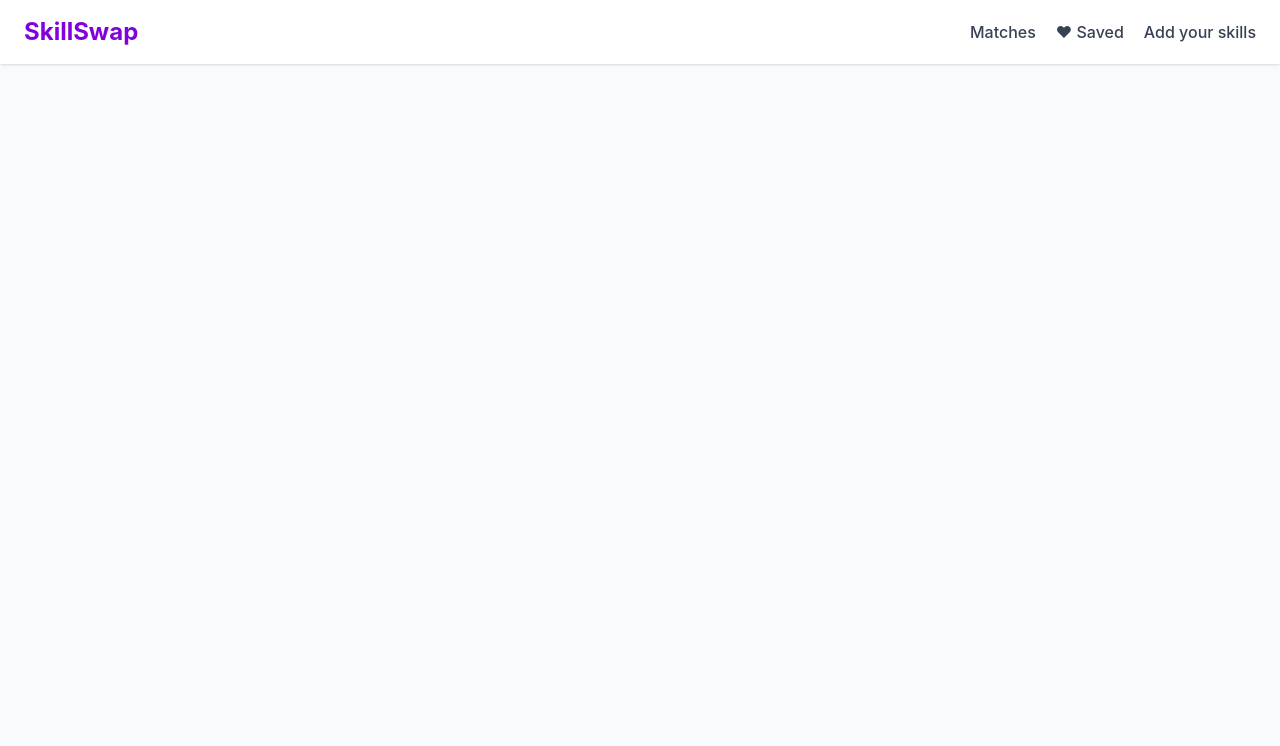
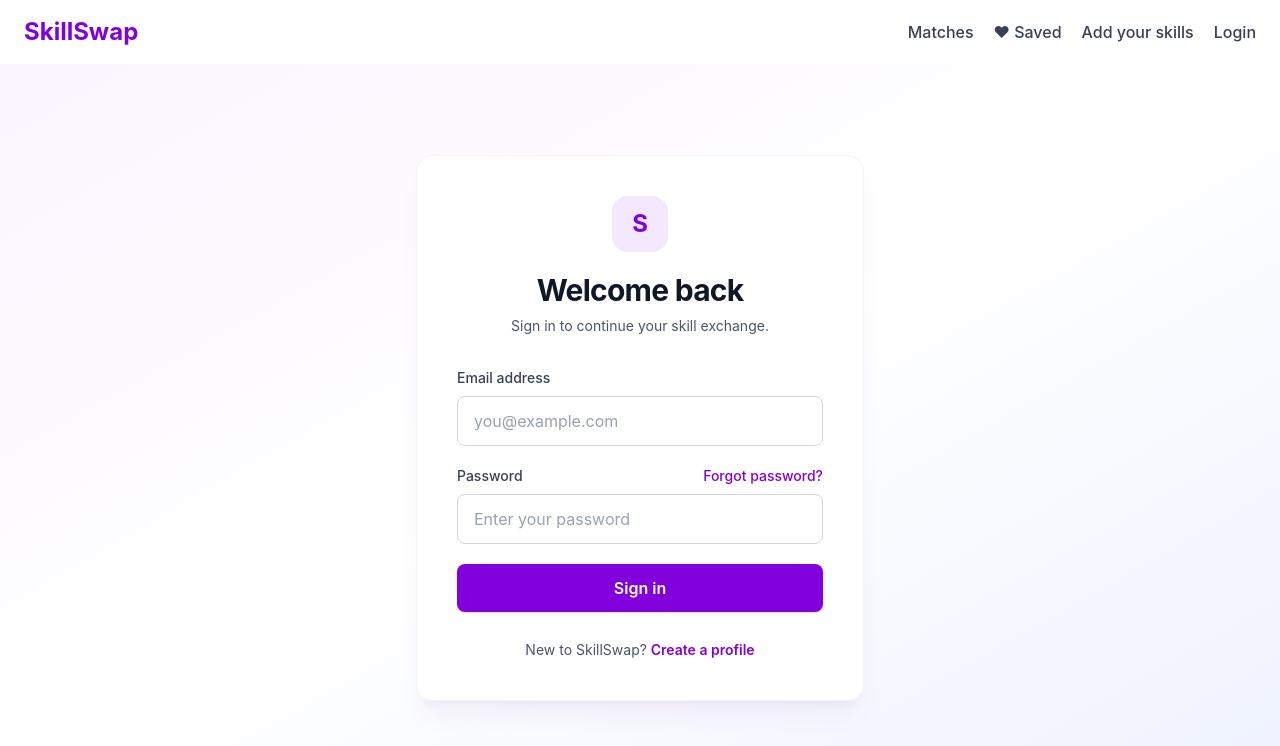
Before and after one commit to Nicole-ke/Skills-swap, a React (Vite) app: page /login in a window 1280 px wide. Shown: the top 746 px of the page. Built offline with nearby package versions, Linux system fonts and the light colour scheme.

Commit message:
I worked on the tailwind css for the log in page

```diff
--- a/src/App.jsx
+++ b/src/App.jsx
@@ -25,6 +25,9 @@ function App() {
             <Link to="/skills" className="hover:text-purple-600">
               Add your skills
             </Link>
+            <Link to="/login" className="hover:text-purple-600">
+              Login
+            </Link>
           </div>
         </nav>
 
@@ -32,6 +35,7 @@ function App() {
           <Route path="/" element={<Matches />} />
           <Route path="/saved" element={<SavedMatches />} />
           <Route path="/skills" element={<SkillForm />} />
+          <Route path="/login" element={<LoginForm />} />
           <Route path="/profile/:id" element={<Profile />} />
         </Routes>
       </div>
--- a/src/pages/LoginForm.jsx
+++ b/src/pages/LoginForm.jsx
@@ -1,239 +1,104 @@
-import { useState } from 'react';
+import { useState } from "react";
+import { Link } from "react-router-dom";
 
-const SKILLS = [
-  'Frontend Development',
-  'Backend Development',
-  'Full Stack Development',
-  'UI/UX Design',
-  'Mobile Development',
-  'DevOps',
-  'Data Science',
-  'Machine Learning',
-  'Graphic Design',
-  'Digital Marketing',
-  'Photography',
-  'Spanish',
-  'French',
-  'Guitar',
-  'Public Speaking',
-  'Other',
-];
+export default function LoginForm() {
+  const [message, setMessage] = useState("");
 
-const initialForm = {
-  name: '',
-  email: '',
-  location: '',
-  bio: '',
-  offers: [],
-  wants: [],
-};
-
-const initialErrors = {
-  name: '',
-  email: '',
-  location: '',
-  bio: '',
-  offers: '',
-  wants: '',
-};
-
-export default function ProfileForm() {
-  const [form, setForm] = useState(initialForm);
-  const [errors, setErrors] = useState(initialErrors);
-  const [submitted, setSubmitted] = useState(null);
-
-  const handleChange = (e) => {
-    const { name, value } = e.target;
-    setForm((prev) => ({ ...prev, [name]: value }));
-    setErrors((prev) => ({ ...prev, [name]: '' }));
-  };
-
-
-  const toggleSkill = (field, skill) => {
-    setForm((prev) => {
-      const list = prev[field];
-      const next = list.includes(skill)
-        ? list.filter((s) => s !== skill)
-        : [...list, skill];
-      return { ...prev, [field]: next };
-    });
-    setErrors((prev) => ({ ...prev, [field]: '' }));
-  };
-
-  const validate = () => {
-    const next = { ...initialErrors };
-    let valid = true;
-
-    if (!form.name.trim()) {
-      next.name = 'Name is required';
-      valid = false;
+  function handleSubmit(event) {
+    event.preventDefault();
+    setMessage("Sign-in is not connected yet. Please try again later.");
   }
 
-    if (!form.email.trim()) {
-      next.email = 'Email is required';
-      valid = false;
-    } else if (!/^[^\s@]+@[^\s@]+\.[^\s@]+$/.test(form.email)) {
-      next.email = 'Enter a valid email address';
-      valid = false;
-    }
-
-    if (!form.location.trim()) {
-      next.location = 'Location is required';
-      valid = false;
-    }
-
-    if (form.bio.length > 300) {
-      next.bio = 'Bio must be 300 characters or less';
-      valid = false;
-    }
-
-    if (form.offers.length === 0) {
-      next.offers = 'Select at least one skill you can offer';
-      valid = false;
-    }
-
-    if (form.wants.length === 0) {
-      next.wants = 'Select at least one skill you want to learn';
-      valid = false;
-    }
-
-    setErrors(next);
-    return valid;
-  };
-
-  const handleSubmit = (e) => {
-    e.preventDefault();
-    if (!validate()) return;
-
-    // Replace with API call
-    console.log('Saving profile:', form);
-    setSubmitted(form);
-    setForm(initialForm);
-  };
-
   return (
-    <div className="profile-container">
-      <h2>Create your profile</h2>
-      <p className="subtitle">Share what you know — learn what you don't.</p>
-
-      <form onSubmit={handleSubmit} noValidate>
-
-        <div className="field">
-          <label htmlFor="name">Name</label>
-          <input
-            id="name"
-            name="name"
-            type="text"
-            value={form.name}
-            onChange={handleChange}
-            placeholder="Jane Doe"
-            aria-invalid={!!errors.name}
-          />
-          {errors.name && <p className="error">{errors.name}</p>}
+    <main className="flex min-h-[calc(100vh-4.5rem)] items-center justify-center bg-gradient-to-br from-purple-50 via-white to-indigo-50 px-4 py-12">
+      <section className="w-full max-w-md rounded-2xl border border-gray-100 bg-white p-8 shadow-xl shadow-purple-900/5 sm:p-10">
+        <div className="mb-8 text-center">
+          <div className="mx-auto mb-5 flex h-14 w-14 items-center justify-center rounded-2xl bg-purple-100 text-2xl font-bold text-purple-700">
+            S
+          </div>
+          <h1 className="text-3xl font-bold tracking-tight text-gray-900">
+            Welcome back
+          </h1>
+          <p className="mt-2 text-sm text-gray-600">
+            Sign in to continue your skill exchange.
+          </p>
         </div>
 
-
-        <div className="field">
-          <label htmlFor="email">Email</label>
+        <form onSubmit={handleSubmit} className="space-y-5">
+          <div>
+            <label
+              htmlFor="email"
+              className="mb-2 block text-sm font-medium text-gray-700"
+            >
+              Email address
+            </label>
             <input
               id="email"
               name="email"
               type="email"
-            value={form.email}
-            onChange={handleChange}
-            placeholder="jane@example.com"
               autoComplete="email"
-            aria-invalid={!!errors.email}
+              required
+              placeholder="you@example.com"
+              className="w-full rounded-lg border border-gray-300 px-4 py-3 text-gray-900 outline-none transition placeholder:text-gray-400 focus:border-purple-500 focus:ring-4 focus:ring-purple-100"
             />
-          {errors.email && <p className="error">{errors.email}</p>}
           </div>
 
-
-        <div className="field">
-          <label htmlFor="location">Location</label>
+          <div>
+            <div className="mb-2 flex items-center justify-between">
+              <label
+                htmlFor="password"
+                className="block text-sm font-medium text-gray-700"
+              >
+                Password
+              </label>
+              <button
+                type="button"
+                className="text-sm font-medium text-purple-700 hover:text-purple-800"
+                onClick={() =>
+                  setMessage("Password reset is not available yet.")
+                }
+              >
+                Forgot password?
+              </button>
+            </div>
             <input
-            id="location"
-            name="location"
-            type="text"
-            value={form.location}
-            onChange={handleChange}
-            placeholder="Nairobi, Kenya"
-            aria-invalid={!!errors.location}
+              id="password"
+              name="password"
+              type="password"
+              autoComplete="current-password"
+              required
+              placeholder="Enter your password"
+              className="w-full rounded-lg border border-gray-300 px-4 py-3 text-gray-900 outline-none transition placeholder:text-gray-400 focus:border-purple-500 focus:ring-4 focus:ring-purple-100"
             />
-          {errors.location && <p className="error">{errors.location}</p>}
           </div>
 
-
-        <div className="field">
-          <label htmlFor="bio">Bio</label>
-          <textarea
-            id="bio"
-            name="bio"
-            rows={4}
-            value={form.bio}
-            onChange={handleChange}
-            placeholder="A short intro about you, your background, and what you're excited to learn…"
-            maxLength={300}
-            aria-invalid={!!errors.bio}
-          />
-          <div className="meta">
-            {errors.bio && <p className="error">{errors.bio}</p>}
-            <span className="counter">{form.bio.length}/300</span>
-          </div>
-        </div>
-
-
-        <div className="field">
-          <label>Skills I can offer</label>
-          <p className="hint">Pick everything you're comfortable teaching.</p>
-          <div className="chips">
-            {SKILLS.map((skill) => (
           <button
-                type="button"
-                key={`offer-${skill}`}
-                className={`chip ${form.offers.includes(skill) ? 'active' : ''}`}
-                onClick={() => toggleSkill('offers', skill)}
-                aria-pressed={form.offers.includes(skill)}
+            type="submit"
+            className="w-full rounded-lg bg-purple-700 px-4 py-3 font-semibold text-white shadow-sm transition hover:bg-purple-800 focus:outline-none focus:ring-4 focus:ring-purple-200"
           >
-                {skill}
+            Sign in
           </button>
-            ))}
-          </div>
-          {errors.offers && <p className="error">{errors.offers}</p>}
-        </div>
-
-
-        <div className="field">
-          <label>Skills I want to learn</label>
-          <p className="hint">Pick everything you'd like to pick up.</p>
-          <div className="chips">
-            {SKILLS.map((skill) => (
-              <button
-                type="button"
-                key={`want-${skill}`}
-                className={`chip ${form.wants.includes(skill) ? 'active' : ''}`}
-                onClick={() => toggleSkill('wants', skill)}
-                aria-pressed={form.wants.includes(skill)}
-              >
-                {skill}
-              </button>
-            ))}
-          </div>
-          {errors.wants && <p className="error">{errors.wants}</p>}
-        </div>
-
-        <button type="submit" className="submit-btn">Save profile</button>
         </form>
 
-      {submitted && (
-        <div className="success" role="status">
-          <strong>Profile saved, {submitted.name}!</strong>
-          <p><b>Location:</b> {submitted.location}</p>
-          {submitted.bio && <p><b>Bio:</b> {submitted.bio}</p>}
-          <p><b>Offers:</b> {submitted.offers.join(', ')}</p>
-          <p><b>Wants:</b> {submitted.wants.join(', ')}</p>
-        </div>
+        {message && (
+          <p
+            className="mt-5 rounded-lg bg-amber-50 px-4 py-3 text-sm text-amber-800"
+            role="status"
+          >
+            {message}
+          </p>
         )}
-    </div>
+
+        <p className="mt-7 text-center text-sm text-gray-600">
+          New to SkillSwap?{" "}
+          <Link
+            to="/skills"
+            className="font-semibold text-purple-700 hover:text-purple-800"
+          >
+            Create a profile
+          </Link>
+        </p>
+      </section>
+    </main>
   );
 }
```
Lines whose indentation alone changed are shown as unchanged.
